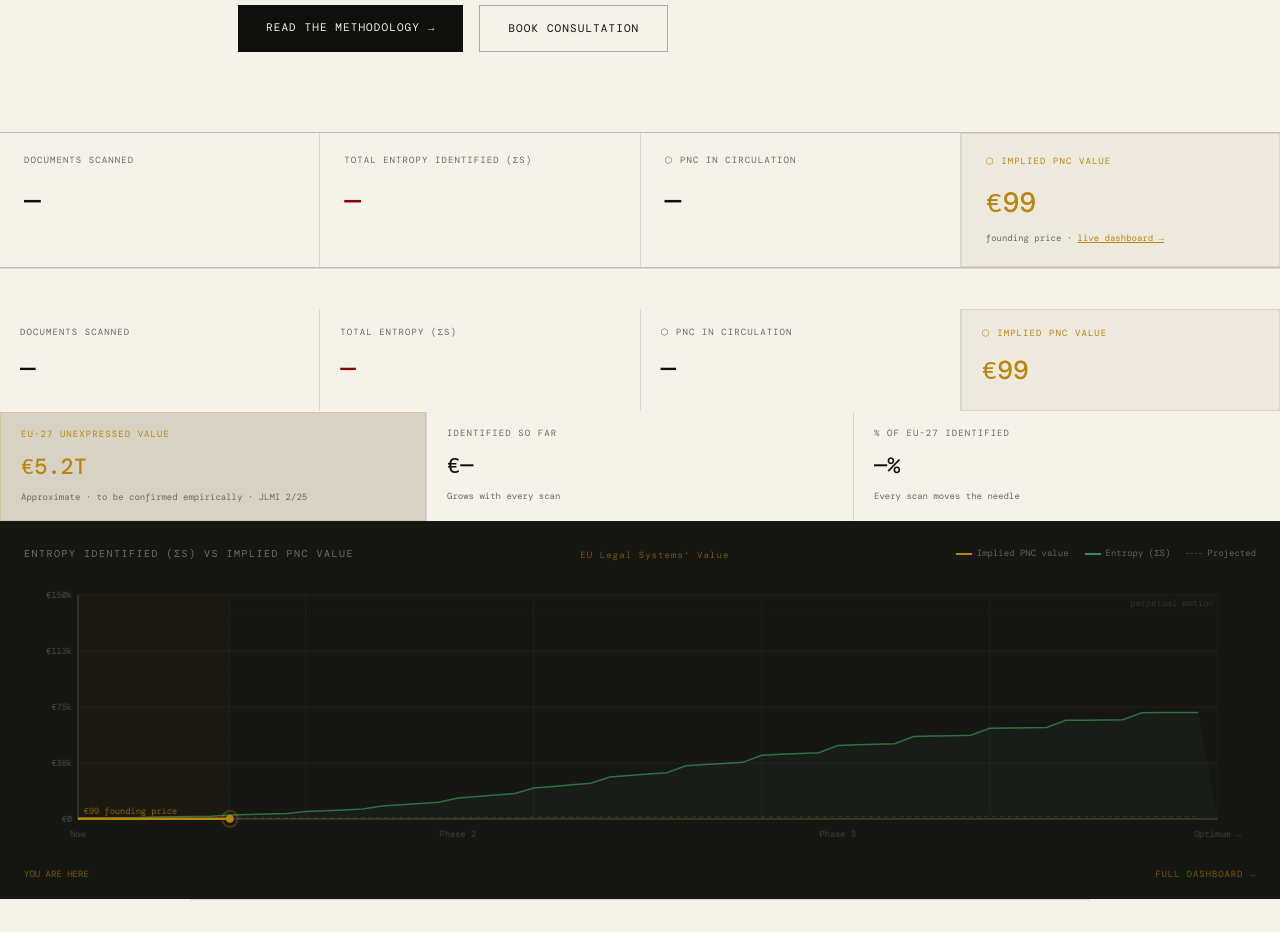
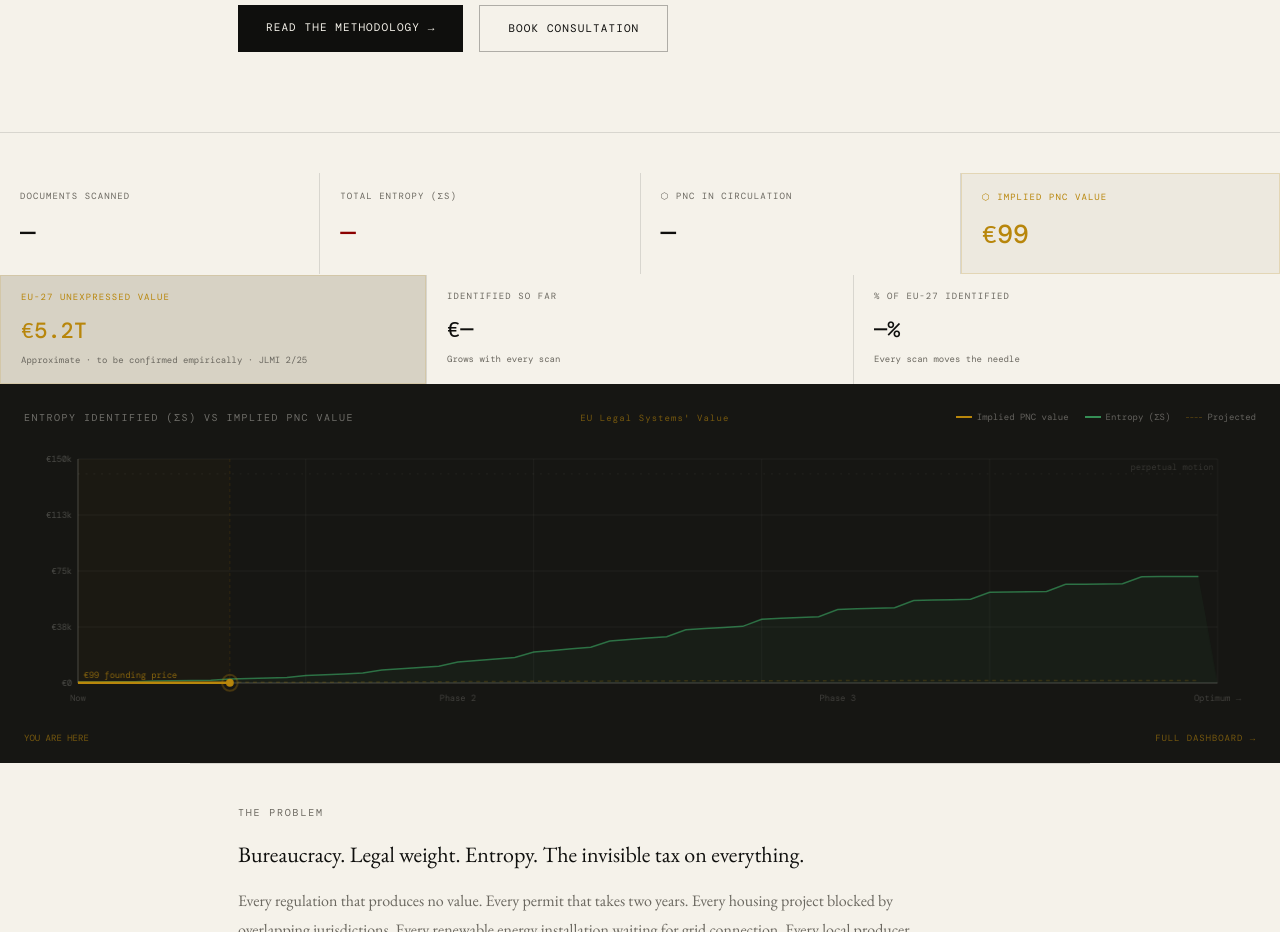
Before and after one commit to gianmarcosolas/1love.works, a plain HTML site: page index.html in a window 1280 px wide. Shown: the part 840-1772 px from the top of the page. Drawn offline with nearby package versions, Linux system fonts and the light colour scheme; no server answers.

Commit message:
Remove live metrics strip from index.html
Removed the live metrics strip section from the HTML.

```diff
--- a/index.html
+++ b/index.html
@@ -102,27 +102,6 @@
     <a href="https://calendly.com/gmsolas-sustainab-law/legal-consultation-public-entity" target="_blank" class="btn-outline" data-i18n="cta_book">Book consultation</a>
   </div>
 </div>
-
-  <!-- Live metrics strip -->
-  <div style="border-top: 1px solid var(--rule); border-bottom: 1px solid var(--rule); display: grid; grid-template-columns: repeat(4,1fr); background: var(--rule); gap: 1px; margin-bottom: 0;">
-    <div style="background: var(--parchment); padding: 20px 24px;">
-      <div style="font-family: var(--mono); font-size: 9px; text-transform: uppercase; letter-spacing: 0.12em; color: var(--muted); margin-bottom: 8px;" data-i18n="metric_scans">Documents scanned</div>
-      <div style="font-family: var(--mono); font-size: 28px; font-weight: 500; color: var(--ink);" id="lp-scans">—</div>
-    </div>
-    <div style="background: var(--parchment); padding: 20px 24px;">
-      <div style="font-family: var(--mono); font-size: 9px; text-transform: uppercase; letter-spacing: 0.12em; color: var(--muted); margin-bottom: 8px;" data-i18n="metric_entropy">Total entropy identified (ΣS)</div>
-      <div style="font-family: var(--mono); font-size: 28px; font-weight: 500; color: #8b0000;" id="lp-entropy">—</div>
-    </div>
-    <div style="background: var(--parchment); padding: 20px 24px;">
-      <div style="font-family: var(--mono); font-size: 9px; text-transform: uppercase; letter-spacing: 0.12em; color: var(--muted); margin-bottom: 8px;" data-i18n="metric_pnc">⬡ PNC in circulation</div>
-      <div style="font-family: var(--mono); font-size: 28px; font-weight: 500; color: var(--ink);" id="lp-pnc">—</div>
-    </div>
-    <div style="background: var(--cream); padding: 20px 24px; border: 1px solid rgba(184,134,11,0.2);">
-      <div style="font-family: var(--mono); font-size: 9px; text-transform: uppercase; letter-spacing: 0.12em; color: var(--gold); margin-bottom: 8px;" data-i18n="metric_value">⬡ Implied PNC value</div>
-      <div style="font-family: var(--mono); font-size: 28px; font-weight: 500; color: var(--gold);" id="lp-value">€99</div>
-      <div style="font-family: var(--mono); font-size: 9px; color: var(--muted); margin-top: 4px;">founding price · <a href="/dashboard" style="color: var(--gold);">live dashboard →</a></div>
-    </div>
-  </div>
 
   <!-- Live entropy dashboard -->
   <div style="border-top: 1px solid var(--rule); padding: 40px 0 0;">
```
